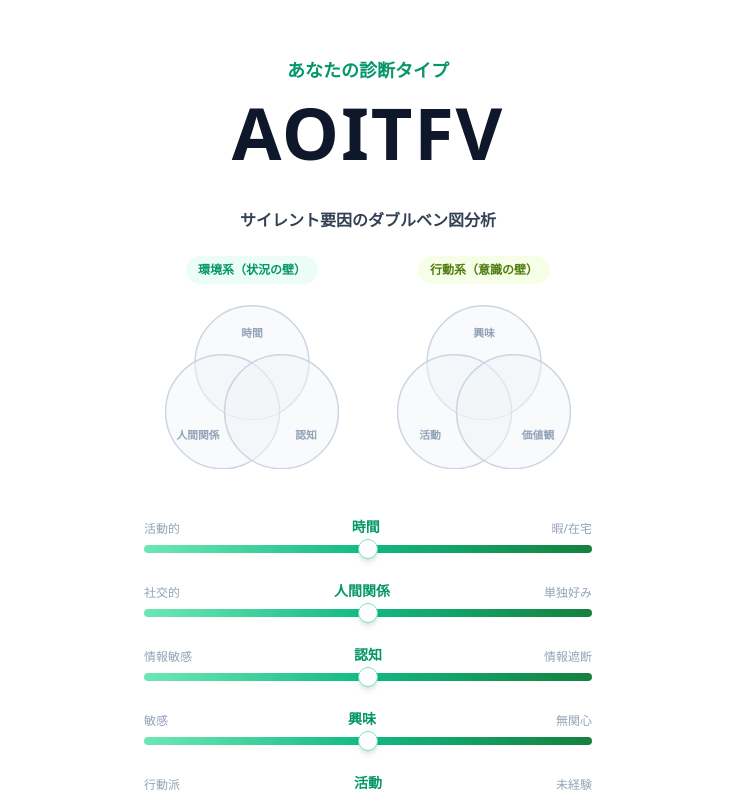
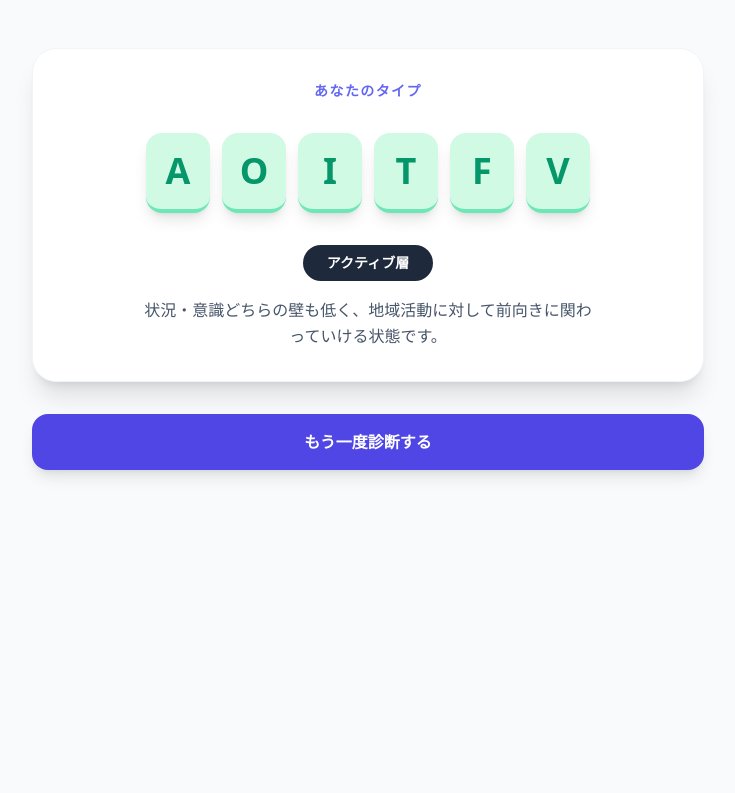
Before and after one commit to kazushige15/silent-mbti, a Next.js app: page /result in a window 1280 px wide. Shown: the top 793 px of the page, without its empty margins (272-1007 px from the left). Built offline with nearby package versions, Linux system fonts and the light colour scheme.

Commit message:
診断ロジックを6文字コード生成に変更し、デザインを刷新

```diff
--- a/app/result/page.tsx
+++ b/app/result/page.tsx
@@ -5,173 +5,106 @@ export const dynamic = 'force-dynamic';
 import { useSearchParams, useRouter } from 'next/navigation';
 import { Suspense } from 'react';
 
+// --- 型定義 ---
 type AxisKey = 'time' | 'relations' | 'cognition' | 'interest' | 'activity' | 'values';
+type Group = 'env' | 'mind';
 
 interface AxisInfo {
   label: string;
+  group: Group;
+  icon: string;
+  activeLetter: string;
   activeLabel: string;
   silentLabel: string;
-  silentFill: string;
-  silentStroke: string;
+  activeDesc: string;
+  silentDesc: string;
 }
 
+// --- 設定データ ---
 const AXIS_INFO: Record<AxisKey, AxisInfo> = {
-  time: { label: '時間', activeLabel: '活動的', silentLabel: '暇/在宅', silentFill: '#a7f3d0', silentStroke: '#059669' },
-  relations: { label: '人間関係', activeLabel: '社交的', silentLabel: '単独好み', silentFill: '#bbf7d0', silentStroke: '#16a34a' },
-  cognition: { label: '認知', activeLabel: '情報敏感', silentLabel: '情報遮断', silentFill: '#d9f99d', silentStroke: '#65a30d' },
-  interest: { label: '興味', activeLabel: '敏感', silentLabel: '無関心', silentFill: '#99f6e4', silentStroke: '#0d9488' },
-  activity: { label: '活動', activeLabel: '行動派', silentLabel: '未経験', silentFill: '#86efac', silentStroke: '#15803d' },
-  values: { label: '価値観', activeLabel: '貢献志向', silentLabel: '自己完結', silentFill: '#5eead4', silentStroke: '#0f766e' },
+  time: { label: '時間', group: 'env', icon: '⏰', activeLetter: 'A', activeLabel: '活動的', silentLabel: 'サイレント', activeDesc: '多忙・多趣味で余白少なめ。短時間参加が吉。', silentDesc: '在宅・暇があるが地域へ向かっていない。' },
+  relations: { label: '人間関係', group: 'env', icon: '🤝', activeLetter: 'O', activeLabel: '社交的', silentLabel: 'サイレント', activeDesc: '人との関わりが自然。ハードル低め。', silentDesc: '単独好み。心理的ハードルが高め。' },
+  cognition: { label: '認知', group: 'env', icon: '📰', activeLetter: 'I', activeLabel: '情報敏感', silentLabel: 'サイレント', activeDesc: '能動的な情報収集習慣あり。', silentDesc: '情報遮断。手段が不足している可能性。' },
+  interest: { label: '興味', group: 'mind', icon: '👀', activeLetter: 'T', activeLabel: 'トレンド敏感', silentLabel: 'サイレント', activeDesc: '街の変化を楽める感性。', silentDesc: '低関心。別の切り口が必要。' },
+  activity: { label: '活動', group: 'mind', icon: '🚶', activeLetter: 'F', activeLabel: 'フットワーク軽', silentLabel: 'サイレント', activeDesc: '気になったら即行動。', silentDesc: '未経験。一歩が重い状態。' },
+  values: { label: '価値観', group: 'mind', icon: '💛', activeLetter: 'V', activeLabel: '他者貢献', silentLabel: 'サイレント', activeDesc: '地域へ還元したい意識あり。', silentDesc: '自己完結。運営側の動機が弱い。' },
 };
 
 const AXIS_ORDER: AxisKey[] = ['time', 'relations', 'cognition', 'interest', 'activity', 'values'];
 const ENV_AXES: AxisKey[] = ['time', 'relations', 'cognition'];
 const MIND_AXES: AxisKey[] = ['interest', 'activity', 'values'];
 
-const INACTIVE_FILL = '#f1f5f9';
-const INACTIVE_STROKE = '#cbd5e1';
+// --- コンポーネント: 6文字表示 ---
+const TypeCodeDisplay = ({ code }: { code: string }) => (
+  <div className="flex justify-center gap-1.5 md:gap-3 my-8">
+    {code.split('').map((char, index) => {
+      const isSilent = char === 'S';
+      return (
+        <div
+          key={index}
+          className={`w-12 h-16 md:w-16 md:h-20 flex items-center justify-center rounded-2xl text-3xl md:text-4xl font-black shadow-lg border-b-4
+            ${isSilent
+              ? 'bg-rose-100 text-rose-600 border-rose-300'
+              : 'bg-emerald-100 text-emerald-600 border-emerald-300'
+            }`}
+        >
+          {char}
+        </div>
+      );
+    })}
+  </div>
+);
 
-// 3円ベン図（三角配置）。axes = [上, 左下, 右下]
-function VennTriple({ axes, isSilent }: { axes: AxisKey[]; isSilent: Record<AxisKey, boolean> }) {
-  const positions = [
-    { cx: 110, cy: 72, labelX: 110, labelY: 46 },   // 上
-    { cx: 80, cy: 122, labelX: 55, labelY: 150 },   // 左下
-    { cx: 140, cy: 122, labelX: 165, labelY: 150 }, // 右下
-  ];
-
-  return (
-    <svg viewBox="0 0 220 180" className="w-full max-w-[220px] mx-auto">
-      {axes.map((key, i) => {
-        const info = AXIS_INFO[key];
-        const silent = isSilent[key];
-        const pos = positions[i];
-        const fill = silent ? info.silentFill : INACTIVE_FILL;
-        const stroke = silent ? info.silentStroke : INACTIVE_STROKE;
-        return (
-          <circle
-            key={key}
-            cx={pos.cx}
-            cy={pos.cy}
-            r="58"
-            fill={fill}
-            fillOpacity={silent ? 0.55 : 0.5}
-            stroke={stroke}
-            strokeWidth={silent ? 2 : 1.5}
-          />
-        );
-      })}
-      {axes.map((key, i) => {
-        const info = AXIS_INFO[key];
-        const silent = isSilent[key];
-        const pos = positions[i];
-        return (
-          <g key={`${key}-label`}>
-            {silent && (
-              <>
-                <circle cx={pos.labelX} cy={pos.labelY - 14} r="4" fill={info.silentStroke} />
-                <circle cx={pos.labelX} cy={pos.labelY - 14} r="7" fill="none" stroke={info.silentStroke} strokeWidth="1.5" opacity="0.5" />
-              </>
-            )}
-            <text
-              x={pos.labelX}
-              y={pos.labelY}
-              fontSize="11"
-              fontWeight="700"
-              textAnchor="middle"
-              fill={silent ? '#1e293b' : '#94a3b8'}
-            >
-              {info.label}
-            </text>
-          </g>
-        );
-      })}
-    </svg>
-  );
-}
-
+// --- メインコンテンツ ---
 function ResultContent() {
   const searchParams = useSearchParams();
   const router = useRouter();
 
   const getScore = (key: AxisKey) => parseInt(searchParams.get(key) || '0', 10);
   const scores = Object.fromEntries(AXIS_ORDER.map((k) => [k, getScore(k)])) as Record<AxisKey, number>;
+  const isSilent = Object.fromEntries(AXIS_ORDER.map((k) => [k, scores[k] < 0])) as Record<AxisKey, boolean>;
 
-  const isSilent = Object.fromEntries(
-    AXIS_ORDER.map((k) => [k, scores[k] < 0])
-  ) as Record<AxisKey, boolean>;
+  const typeCode = AXIS_ORDER.map((k) => (isSilent[k] ? 'S' : AXIS_INFO[k].activeLetter)).join('');
+  const silentCount = AXIS_ORDER.filter((k) => isSilent[k]).length;
+  const envSilentCount = ENV_AXES.filter((k) => isSilent[k]).length;
+  const mindSilentCount = MIND_AXES.filter((k) => isSilent[k]).length;
 
-  const activeLetters: Record<AxisKey, string> = {
-    time: 'A', relations: 'O', cognition: 'I', interest: 'T', activity: 'F', values: 'V',
-  };
-  const typeCode = AXIS_ORDER.map((k) => (isSilent[k] ? 'S' : activeLetters[k])).join('');
-
-  // スコア理論値 -8〜+8 → サイレント度 0%(フル活動的)〜100%(フルサイレント)
-  const getSilentPercent = (key: AxisKey) => {
-    const s = scores[key];
-    return Math.max(0, Math.min(100, ((8 - s) / 16) * 100));
-  };
+  // 判定ロジック
+  let overallLabel = '';
+  let overallDesc = '';
+  if (envSilentCount >= 2 && mindSilentCount >= 2) {
+    overallLabel = '真性サイレント層';
+    overallDesc = '「状況の壁」と「意識の壁」の両方が高い状態。参加への導線を見直す必要があります。';
+  } else if (envSilentCount >= 2 && mindSilentCount < 2) {
+    overallLabel = '状況的サイレント層';
+    overallDesc = '興味はあるのに「状況の壁」に阻まれている状態。参加コストを下げる工夫が有効です。';
+  } else if (envSilentCount < 2 && mindSilentCount >= 2) {
+    overallLabel = '意識的サイレント層';
+    overallDesc = '余裕はあるのに「意識の壁」が高い状態。動機づけの設計が鍵になります。';
+  } else {
+    overallLabel = 'アクティブ層';
+    overallDesc = '状況・意識どちらの壁も低く、地域活動に対して前向きに関わっていける状態です。';
+  }
 
   return (
-    <div className="min-h-screen bg-white py-14 px-6">
-      <div className="max-w-md mx-auto">
+    <div className="min-h-screen bg-slate-50 py-12 px-4">
+      <div className="max-w-2xl mx-auto space-y-8">
 
-        {/* ヘッダー */}
-        <div className="text-center mb-10">
-          <p className="text-emerald-600 font-bold text-lg mb-3">あなたの診断タイプ</p>
-          <h1 className="text-7xl font-black text-slate-900 tracking-wide">{typeCode}</h1>
+        {/* ヘッダーカード */}
+        <div className="bg-white rounded-3xl shadow-xl border border-slate-100 p-8 text-center">
+          <p className="text-sm font-bold text-indigo-500 tracking-widest uppercase">あなたのタイプ</p>
+          <TypeCodeDisplay code={typeCode} />
+          <div className="inline-block bg-slate-800 text-white font-bold text-sm px-6 py-2 rounded-full mb-4">
+            {overallLabel}
+          </div>
+          <p className="text-slate-600 leading-relaxed max-w-md mx-auto">{overallDesc}</p>
         </div>
 
-        {/* ダブルベン図分析 */}
-        <div className="mb-12">
-          <h2 className="text-center font-bold text-slate-700 mb-6">サイレント要因のダブルベン図分析</h2>
-
-          <div className="grid grid-cols-2 gap-4">
-            <div>
-              <div className="flex justify-center mb-2">
-                <span className="bg-emerald-50 text-emerald-600 text-xs font-bold px-3 py-1.5 rounded-full">
-                  環境系（状況の壁）
-                </span>
-              </div>
-              <VennTriple axes={ENV_AXES} isSilent={isSilent} />
-            </div>
-
-            <div>
-              <div className="flex justify-center mb-2">
-                <span className="bg-lime-50 text-lime-700 text-xs font-bold px-3 py-1.5 rounded-full">
-                  行動系（意識の壁）
-                </span>
-              </div>
-              <VennTriple axes={MIND_AXES} isSilent={isSilent} />
-            </div>
-          </div>
-        </div>
-
-        {/* スライダーリスト */}
-        <div className="space-y-7">
-          {AXIS_ORDER.map((key) => {
-            const info = AXIS_INFO[key];
-            const percent = getSilentPercent(key);
-            return (
-              <div key={key}>
-                <div className="flex justify-between items-end mb-2">
-                  <span className="text-xs text-slate-400 font-medium">{info.activeLabel}</span>
-                  <span className="text-sm font-bold text-emerald-600">{info.label}</span>
-                  <span className="text-xs text-slate-400 font-medium">{info.silentLabel}</span>
-                </div>
-                <div className="relative h-2 rounded-full bg-gradient-to-r from-emerald-300 via-emerald-500 to-green-700">
-                  <div
-                    className="absolute top-1/2 w-5 h-5 bg-white rounded-full shadow-md border border-emerald-300"
-                    style={{ left: `${percent}%`, transform: 'translate(-50%, -50%)' }}
-                  ></div>
-                </div>
-              </div>
-            );
-          })}
-        </div>
+        {/* 詳細セクション（省略：必要に応じて前回のコードを結合してください） */}
 
         <button
           onClick={() => router.push('/diagnostic')}
-          className="w-full mt-12 py-4 bg-emerald-600 hover:bg-emerald-700 text-white font-bold rounded-2xl transition-all shadow-lg"
+          className="w-full py-4 bg-indigo-600 hover:bg-indigo-700 text-white font-bold rounded-2xl transition-all shadow-lg"
         >
           もう一度診断する
         </button>
@@ -182,7 +115,7 @@ function ResultContent() {
 
 export default function ResultPage() {
   return (
-    <Suspense fallback={<div className="min-h-screen flex items-center justify-center text-slate-400">読み込み中...</div>}>
+    <Suspense fallback={<div className="min-h-screen flex items-center justify-center">読み込み中...</div>}>
       <ResultContent />
     </Suspense>
   );
```
